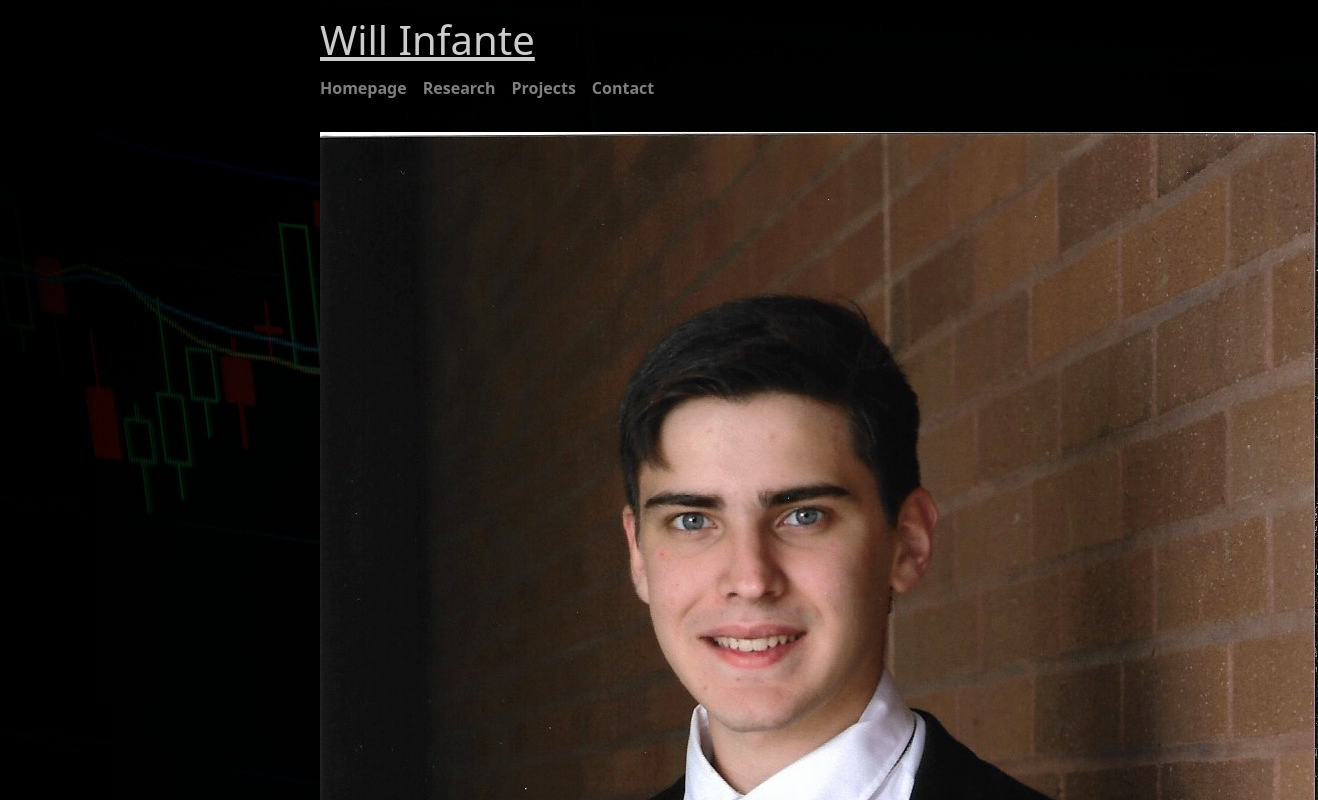
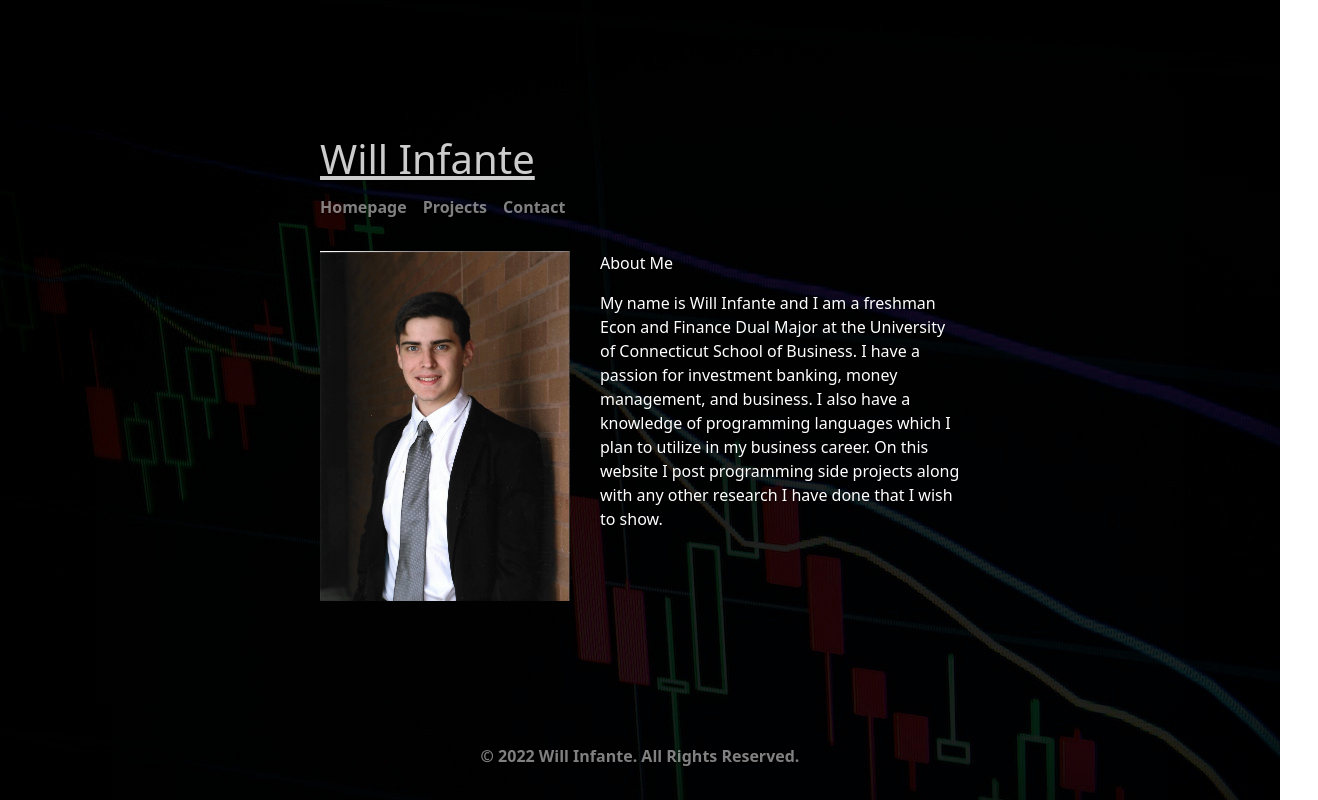
Before and after one commit to willinfante/willinfante.github.io, a plain HTML site: page index.html in a window 1280 px wide. Shown: the top 800 px of the page, 1318 px wide, since content can reach past the window. Drawn offline with nearby package versions, Linux system fonts and the light colour scheme.

Commit message:
Update index.html

```diff
--- a/index.html
+++ b/index.html
@@ -10,7 +10,7 @@
   <meta name="viewport" content="width=device-width, initial-scale=1.0">
   <meta name="author" content="Will Infante">
   <title>Will Infante</title>
-  <link rel="icon" type="image/x-icon" href="will.JPEG">
+  <link rel="icon" type="image/x-icon" href="will.jpg">
 
   <!-- Bootstrap core CSS -->
   <link href="https://cdn.jsdelivr.net/npm/bootstrap@5.0.2/dist/css/bootstrap.min.css" rel="stylesheet" integrity="sha384-EVSTQN3/azprG1Anm3QDgpJLIm9Nao0Yz1ztcQTwFspd3yD65VohhpuuCOmLASjC" crossorigin="anonymous">
@@ -28,22 +28,24 @@
       <a href="/index.html"><h1>Will Infante</h1></a>
       <nav class="nav nav-masthead">
         <a href="/index.html" class="nav-link">Homepage</a>
-        <a href="/research.html" class="nav-link">Research</a>
+        <!--<a href="/about.html" class="nav-link">About Me</a>-->
         <a href="/projects.html" class="nav-link">Projects</a>
         <a href="/contact.html" class="nav-link">Contact</a>
       </nav>
     </header>
 
     <main class="mb-auto mt-4 pb-4">
-      <img src="will.JPEG" alt="will">
-      <head>About Me</head>
-      <p>My name is Will Infante and I am a freshman Econ and Finance Dual Major at the University of Connecticut School of Business. I have a passion for investment banking, money management, and business.
-        I also have a knowledge of programming languages which I plan to utilize in my business career. On this website I post stock/business research along with programming side projects.</p>
+      <img src="will.JPEG" style="float: left; margin-right: 30px" alt="will" height="350" width="250">
+      <p>About Me</p>
+      <div style="overflow: hidden; min-width: 200px;">
+        My name is Will Infante and I am a freshman Econ and Finance Dual Major at the University of Connecticut School of Business. I have a passion for investment banking, money management, and business.
+      I also have a knowledge of programming languages which I plan to utilize in my business career. On this website I post programming side projects along with any other research I have done that I wish to show.
+    </div>
     </main>
 
 
     <footer class="text-white-50 text-center">
-      <p><b>&copy; 2023 Will Infante. All Rights Reserved.</b></p>
+      <p><b>&copy; 2022 Will Infante. All Rights Reserved.</b></p>
     </footer>
   </div>
 </body>
```
